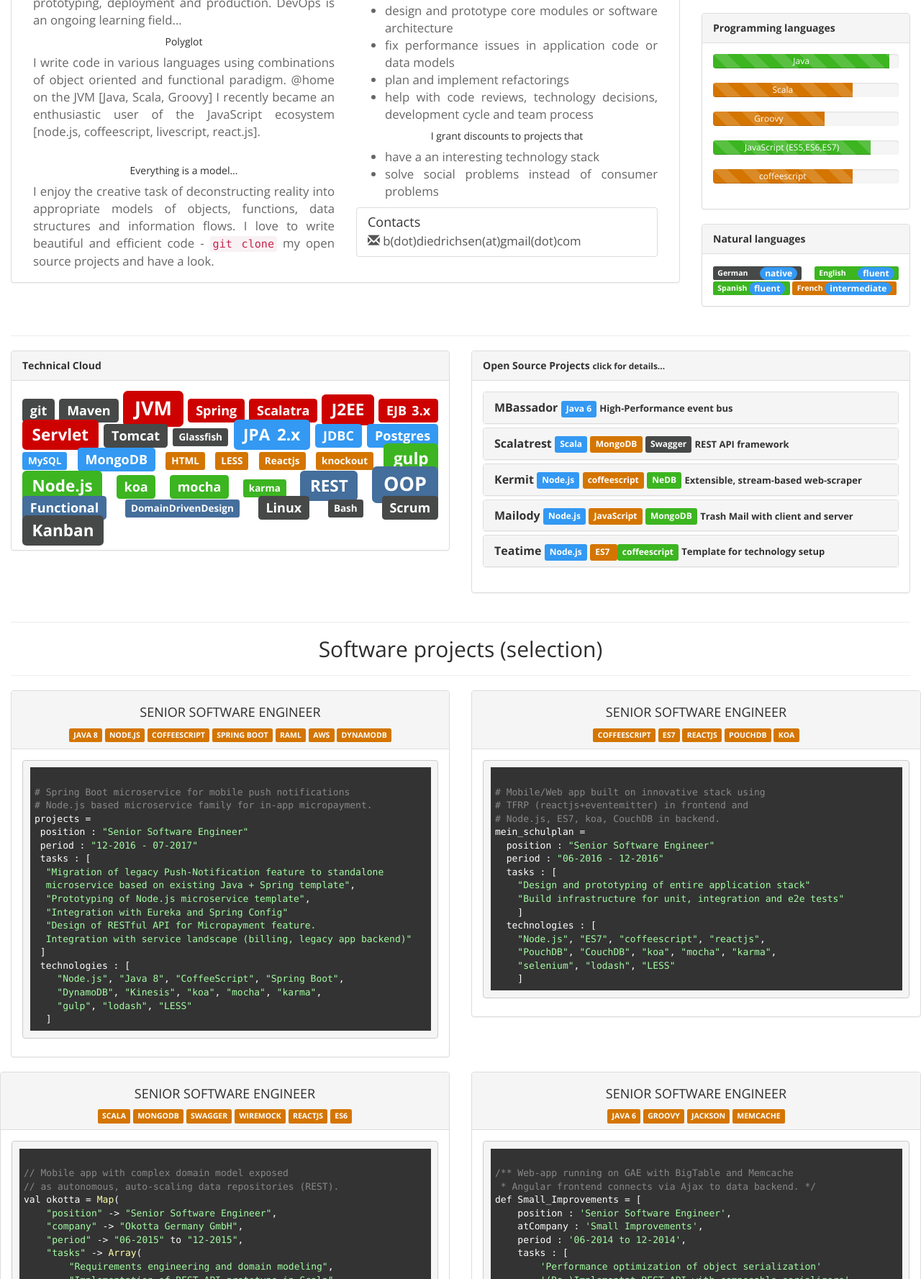
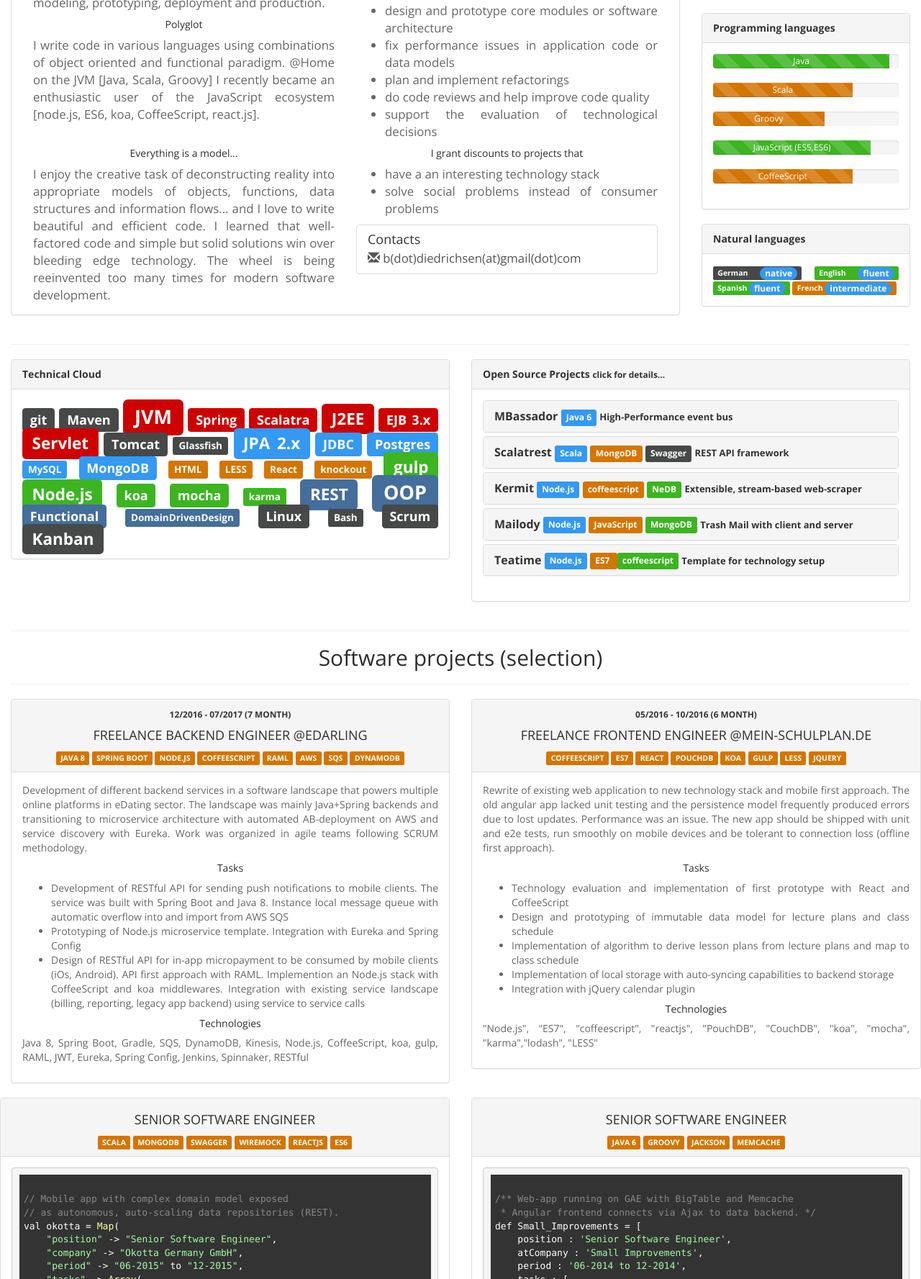
Before and after one commit to bennidi/resume, a website: page html/index.html in a window 1280 px wide. Shown: the part 330-2107 px from the top of the page at 72% size. Drawn offline with nearby package versions, Linux system fonts and the light colour scheme.

Commit message:
Changing layout

```diff
--- a/html/index.html
+++ b/html/index.html
@@ -36,16 +36,15 @@
                     <div class="container-fluid">
                         <div class="row">
                             <div class="col-md-6">
-                                The design and construction of software systems - be it small libraries, frameworks or mid-size software
-                                landscapes - is my job and one of my passions.
-                                This includes most aspects of the software lifecycle: planning and design, data and domain modeling, prototyping, deployment and production. DevOps is an ongoing learning field...
+                                The design and construction of software systems - from core libraries, internal DSLs, service APIs to mid-size software landscapes - is my job and one of my passions.
+                                This includes many aspects of the software lifecycle: planning and design, data and domain modeling, prototyping, deployment and production.
                                 <h5 class="text-center">Polyglot</h5>
                                 I write code in various languages using combinations of object oriented and functional paradigm.
-                                @home on the JVM [Java, Scala, Groovy] I recently became an enthusiastic user of the JavaScript ecosystem
-                                [node.js, coffeescript, livescript, react.js]. <br /> <br />
+                                @Home on the JVM [Java, Scala, Groovy] I recently became an enthusiastic user of the JavaScript ecosystem
+                                [node.js, ES6, koa, CoffeeScript, react.js]. <br /> <br />
                                 <a href="https://eva.fing.edu.uy/pluginfile.php/119383/mod_label/intro/UnificationPowerOfModels.pdf" target="_blank"><h5 class="text-center">Everything is a model...</h5></a>
-                                I enjoy the creative task of deconstructing reality into appropriate models of objects, functions, data structures and
-                                information flows. I love to write beautiful and efficient code - <code>git clone</code> my open source projects and have a look.
+                                I enjoy the creative task of deconstructing reality into appropriate models of objects, functions, data structures and information flows... and I love to write beautiful and efficient code.
+                                I learned that well-factored code and simple but solid solutions win over bleeding edge technology. The wheel is being reeinvented too many times for modern software development.
                             </div>
 
                             <div class="col-md-6">
@@ -58,7 +57,8 @@
                                     <li>design and prototype core modules or software architecture</li>
                                     <li>fix performance issues in application code or data models</li>
                                     <li>plan and implement refactorings</li>
-                                    <li>help with code reviews, technology decisions, development cycle and team process</li>
+                                    <li>do code reviews and help improve code quality</li>
+                                    <li>support the evaluation of technological decisions</li>
                                 </ul>
                                 <h5 class="text-center">I grant discounts to projects that</h5>
                                 <ul>
@@ -116,10 +116,10 @@
                         <div class="progress-bar progress-bar-warning" style="width: 60%">Groovy</div>
                     </div>
                     <div class="progress progress-striped">
-                        <div class="progress-bar progress-bar-success" style="width: 85%">JavaScript (ES5,ES6,ES7)</div>
+                        <div class="progress-bar progress-bar-success" style="width: 85%">JavaScript (ES5,ES6)</div>
                     </div>
                     <div class="progress progress-striped">
-                        <div class="progress-bar progress-bar-warning" style="width: 75%">coffeescript</div>
+                        <div class="progress-bar progress-bar-warning" style="width: 75%">CoffeeScript</div>
                     </div>
                 </div>
             </div>
@@ -163,7 +163,7 @@
                     <h3 style="display:inline"><div class="label label-info">MongoDB</div></h3>
                     <h4 style="display:inline"><div class="label label-warning">HTML</div></h4>
                     <h4 style="display:inline"><div class="label label-warning">LESS</div></h4>
-                    <h4 style="display:inline"><div class="label label-warning">Reactjs</div></h4>
+                    <h4 style="display:inline"><div class="label label-warning">React</div></h4>
                     <h4 style="display:inline"><div class="label label-warning">knockout</div></h4>
                     <h2 style="display:inline"><div class="label label-success">gulp</div></h2>
                     <h2 style="display:inline"><div class="label label-success">Node.js</div></h2>
@@ -295,36 +295,34 @@
         <div class="col-md-6">
             <div class="panel panel-default">
                 <div class="panel-heading text-center text-uppercase">
-                    <h4>Senior Software Engineer</h4>
+                  <small>12/2016 - 07/2017 (7 month)</small> <br />
+                    <h4>Freelance Backend Engineer @eDarling</h4>
                     <div class="label label-warning">Java 8</div>
+                    <div class="label label-warning">Spring Boot</div>
                     <div class="label label-warning">Node.js</div>
                     <div class="label label-warning">CoffeeScript</div>
-                    <div class="label label-warning">Spring Boot</div>
                     <div class="label label-warning">RAML</div>
                     <div class="label label-warning">AWS</div>
+                    <div class="label label-warning">SQS</div>
                     <div class="label label-warning">DynamoDB</div>
                 </div>
                 <div class="panel-body">
-<pre><code class="coffeescript">
-# Spring Boot microservice for mobile push notifications
-# Node.js based microservice family for in-app micropayment.
-projects =
- position : "Senior Software Engineer"
- period : "12-2016 - 07-2017"
- tasks : [
-  "Migration of legacy Push-Notification feature to standalone
-  microservice based on existing Java + Spring template",
-  "Prototyping of Node.js microservice template",
-  "Integration with Eureka and Spring Config"
-  "Design of RESTful API for Micropayment feature.
-  Integration with service landscape (billing, legacy app backend)"
- ]
- technologies : [
-    "Node.js", "Java 8", "CoffeeScript", "Spring Boot",
-    "DynamoDB", "Kinesis", "koa", "mocha", "karma",
-    "gulp", "lodash", "LESS"
-  ]
-</code></pre>
+                  <p class="mb-1">
+                    Development of different backend services in a software landscape that powers multiple online platforms in eDating sector.
+                    The landscape was mainly Java+Spring backends and transitioning to microservice architecture with automated AB-deployment on AWS and service discovery with Eureka. Work was organized in agile teams following SCRUM methodology.
+                  </p>
+                  <h5 class="mb-1 text-center">Tasks</h5>
+                  <p class="mb-1">
+                    <ul>
+                      <li>Development of RESTful API for sending push notifications to mobile clients. The service was built with Spring Boot and Java 8. Instance local message queue with automatic overflow into and import from AWS SQS</li>
+                      <li>Prototyping of Node.js microservice template. Integration with Eureka and Spring Config</li>
+                      <li>Design of RESTful API for in-app micropayment to be consumed by mobile clients (iOs, Android). API first approach with RAML. Implemention an Node.js stack with CoffeeScript and koa middlewares. Integration with existing service landscape (billing, reporting, legacy app backend) using service to service calls</li>
+                  </ul>
+                  <h5 class="mb-1 text-center">Technologies</h5>
+                  <p class="mb-1">
+                    Java 8, Spring Boot, Gradle, SQS, DynamoDB, Kinesis, Node.js, CoffeeScript, koa, gulp, RAML, JWT, Eureka, Spring Config, Jenkins, Spinnaker, RESTful
+                  </ul>
+                </p>
                 </div>
             </div>
         </div>
@@ -334,31 +332,35 @@
         <div class="col-md-6">
             <div class="panel panel-default">
                 <div class="panel-heading text-center text-uppercase">
-                    <h4>Senior Software Engineer</h4>
+                    <small>05/2016 - 10/2016 (6 month)</small> <br />
+                    <h4>Freelance Frontend Engineer @mein-schulplan.de</h4>
                     <div class="label label-warning">CoffeeScript</div>
                     <div class="label label-warning">ES7</div>
-                    <div class="label label-warning">reactjs</div>
+                    <div class="label label-warning">React</div>
                     <div class="label label-warning">PouchDB</div>
                     <div class="label label-warning">koa</div>
+                    <div class="label label-warning">GULP</div>
+                    <div class="label label-warning">LESS</div>
+                    <div class="label label-warning">jQuery</div>
                 </div>
                 <div class="panel-body">
-<pre><code class="coffeescript">
-# Mobile/Web app built on innovative stack using
-# TFRP (reactjs+eventemitter) in frontend and
-# Node.js, ES7, koa, CouchDB in backend.
-mein_schulplan =
-  position : "Senior Software Engineer"
-  period : "06-2016 - 12-2016"
-  tasks : [
-    "Design and prototyping of entire application stack"
-    "Build infrastructure for unit, integration and e2e tests"
-    ]
-  technologies : [
-    "Node.js", "ES7", "coffeescript", "reactjs",
-    "PouchDB", "CouchDB", "koa", "mocha", "karma",
-    "selenium", "lodash", "LESS"
-    ]
-</code></pre>
+                  <p class="mb-1">
+                    Rewrite of existing web application to new technology stack and mobile first approach. The old angular app lacked unit testing and the persistence model frequently produced errors due to lost updates. Performance was an issue. The new app should be shipped with unit and e2e tests, run smoothly on mobile devices and be tolerant to connection loss (offline first approach).
+                  </p>
+                  <h5 class="mb-1 text-center">Tasks</h5>
+                  <p class="mb-1">
+                    <ul>
+                      <li>Technology evaluation and implementation of first prototype with React and CoffeeScript</li>
+                      <li>Design and prototyping of immutable data model for lecture plans and class schedule</li>
+                      <li>Implementation of algorithm to derive lesson plans from lecture plans and map to class schedule</li>
+                      <li>Implementation of local storage with auto-syncing capabilities to backend storage</li>
+                      <li>Integration with jQuery calendar plugin</li>
+                  </ul>
+                  <h5 class="mb-1 text-center">Technologies</h5>
+                  <p class="mb-1">
+                    "Node.js", "ES7", "coffeescript", "reactjs",
+                    "PouchDB", "CouchDB", "koa", "mocha", "karma","lodash", "LESS"
+                  </ul>
                 </div>
             </div>
         </div>
```
